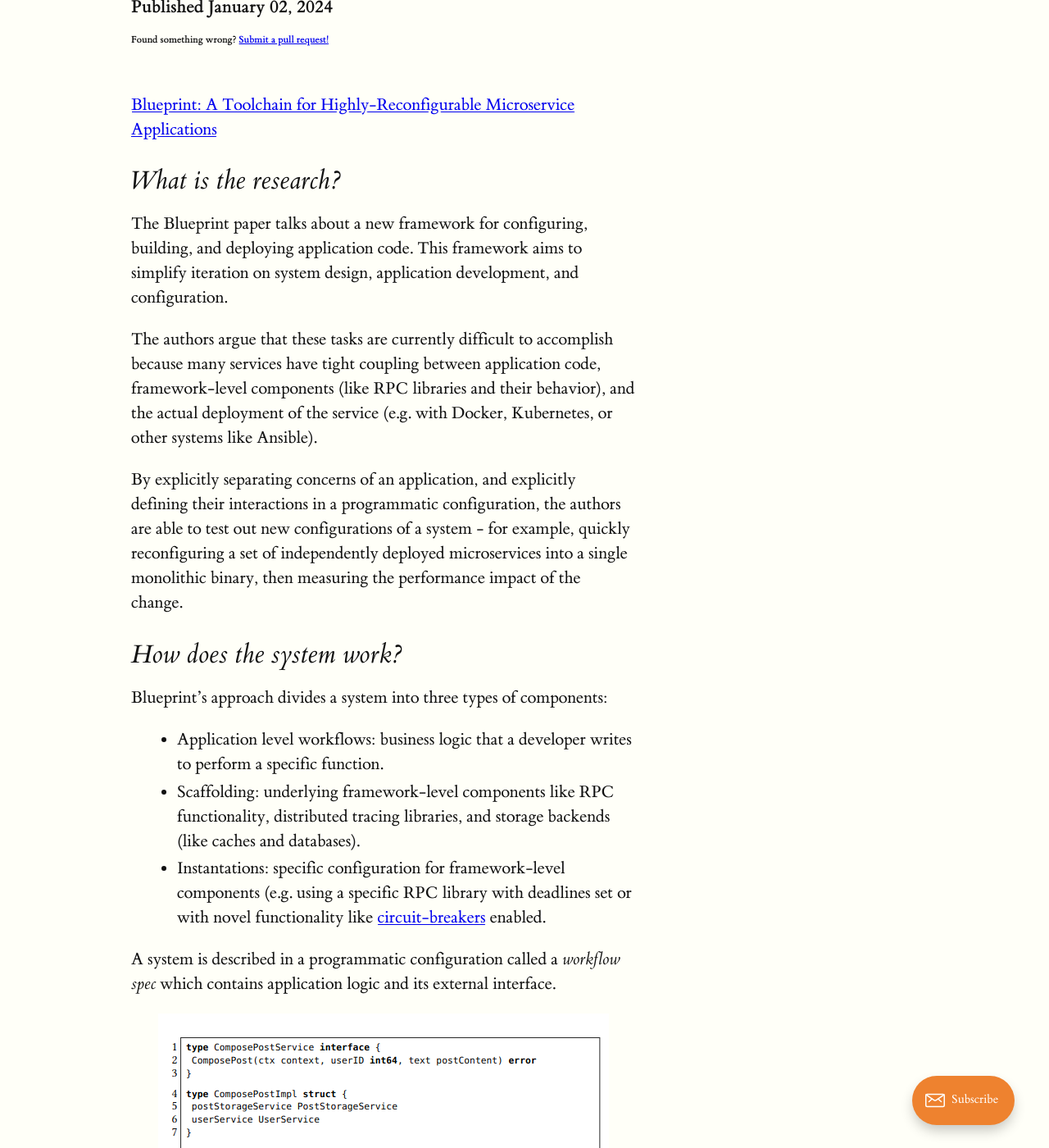
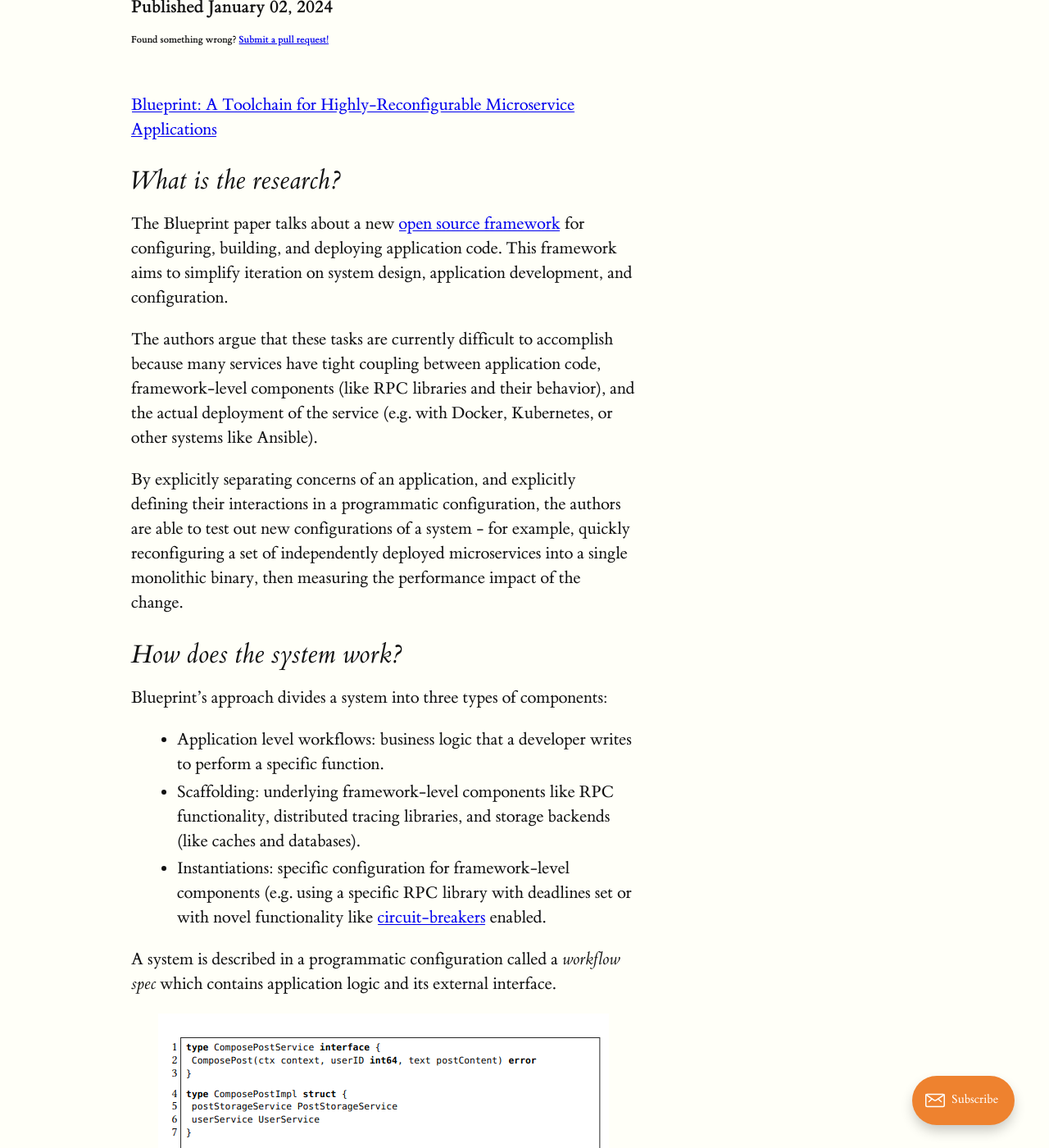
Before and after one commit to mlerner/mlerner.github.io, a Jekyll site: the page built from _posts/2024-01-02-blueprint-a-toolchain-for-highly-reconfigurable-microservice-applications.md, in a window 1280 px wide and 1400 px high, scrolled down 379 px. Shown: the whole window at 82% size. Built offline with Jekyll 4.4.1, drawn with Linux system fonts in a browser that asks for light colours.

Commit message:
add framework :)

```diff
--- a/_posts/2024-01-02-blueprint-a-toolchain-for-highly-reconfigurable-microservice-applications.md
+++ b/_posts/2024-01-02-blueprint-a-toolchain-for-highly-reconfigurable-microservice-applications.md
@@ -8,7 +8,7 @@ categories:
 
 ## What is the research?
 
-The Blueprint paper talks about a new framework for configuring, building, and deploying application code. This framework aims to simplify iteration on system design, application development, and configuration.
+The Blueprint paper talks about a new [open source framework](https://gitlab.mpi-sws.org/cld/blueprint/blueprint-compiler) for configuring, building, and deploying application code. This framework aims to simplify iteration on system design, application development, and configuration.
 
 The authors argue that these tasks are currently difficult to accomplish because many services have tight coupling between application code, framework-level components (like RPC libraries and their behavior), and the actual deployment of the service (e.g. with Docker, Kubernetes, or other systems like Ansible).
 
@@ -20,7 +20,7 @@ Blueprint's approach divides a system into three types of components:
 
 - Application level workflows: business logic that a developer writes to perform a specific function.
 - Scaffolding: underlying framework-level components like RPC functionality, distributed tracing libraries, and storage backends (like caches and databases).
-- Instantations: specific configuration for framework-level components (e.g. using a specific RPC library with deadlines set or with novel functionality like [circuit-breakers](https://martinfowler.com/bliki/CircuitBreaker.html) enabled.
+- Instantiations: specific configuration for framework-level components (e.g. using a specific RPC library with deadlines set or with novel functionality like [circuit-breakers](https://martinfowler.com/bliki/CircuitBreaker.html) enabled.
 
 A system is described in a programmatic configuration called a _workflow spec_ which contains application logic and its external interface.
 
```
